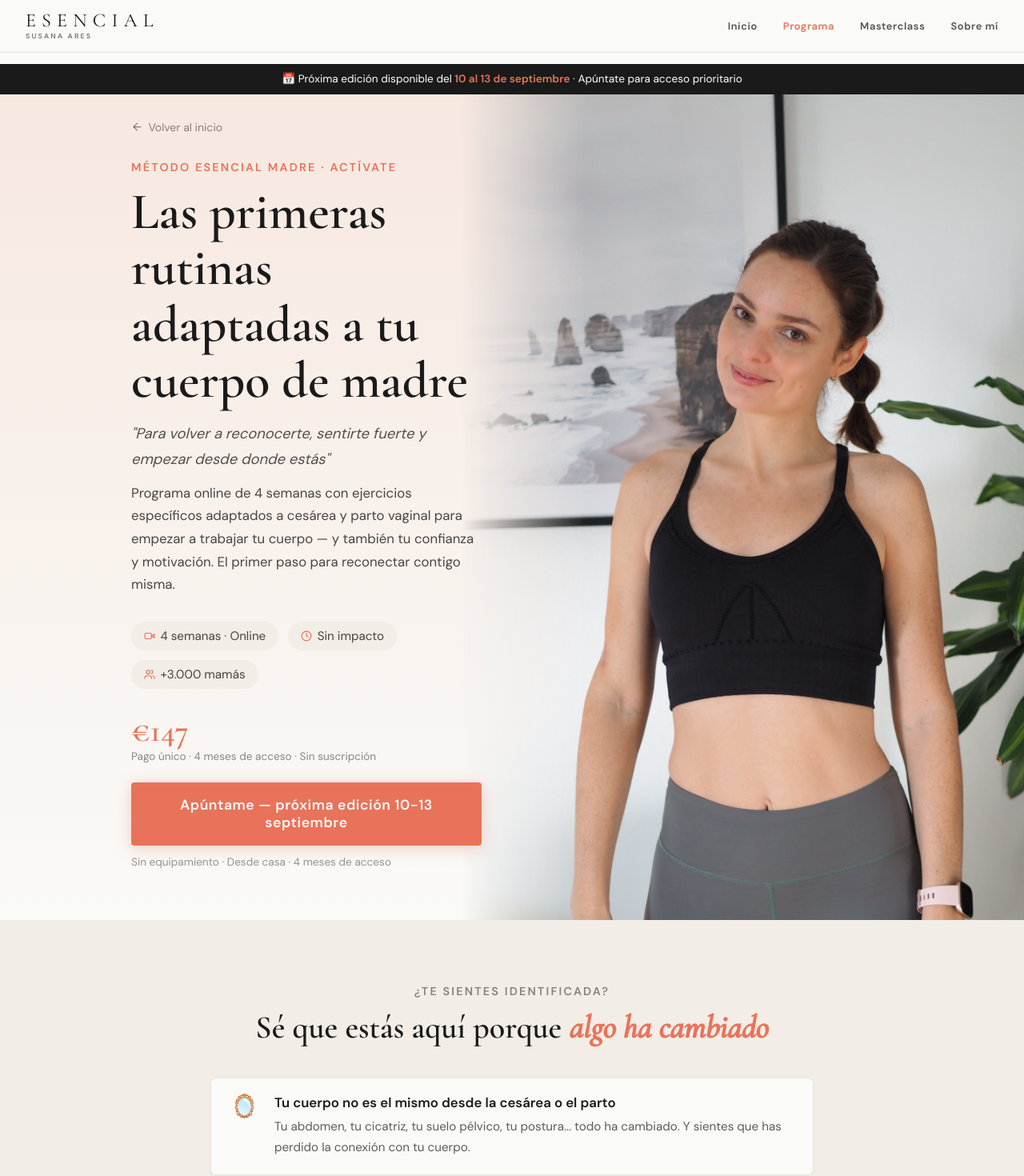
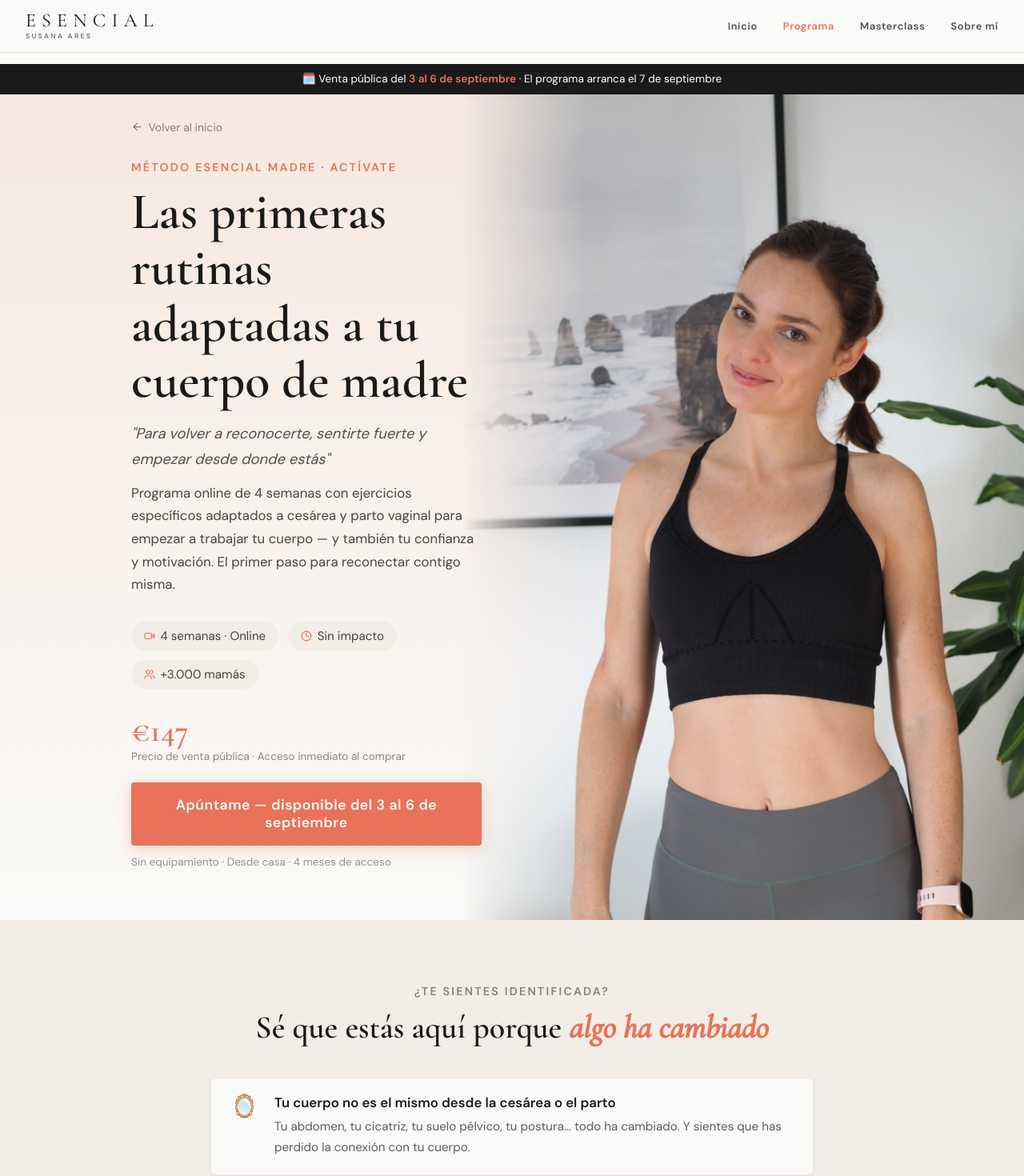
Before and after one commit to susanaaresla-lab/esencial-susana, a React (Create React App) app: page /programa-4-semanas in a window 1280 px wide. Shown: the top 1470 px of the page at 80% size. Built offline with nearby package versions, Linux system fonts and the light colour scheme.

Commit message:
actualizar fechas lanzamiento septiembre

```diff
--- a/src/pages/ActivateMasterclassPage.js
+++ b/src/pages/ActivateMasterclassPage.js
@@ -4,7 +4,8 @@ import { useState, useEffect } from 'react';
 import { Helmet } from 'react-helmet-async';
 
 // ── EDITA ESTA FECHA CUANDO SEA NECESARIO ──────────────────
-// const FECHA_CIERRE = '9 de septiembre a las 21:00h';// ───────────────────────────────────────────────────────────
+const FECHA_CIERRE = '2 de septiembre a las 23:59h';
+// ───────────────────────────────────────────────────────────
 
 const CHECKOUT_URL = 'https://pay.hotmart.com/M106127773H?off=4ngusnje&src=masterclass-junio';
 
@@ -46,8 +47,8 @@ function FaqItem({ q, a }) {
 }
 
 // ── FECHA FIJA DE EXPIRACIÓN DEL DESCUENTO ─────────────────
-// 9 de septiembre a las 21:00h hora España (UTC+2 en verano)
-const EXPIRY_DATE = new Date('2026-09-09T21:00:00+02:00');
+// 2 de septiembre a las 23:59h hora España (UTC+2 en verano)
+const EXPIRY_DATE = new Date('2026-09-02T23:59:00+02:00');
 // ───────────────────────────────────────────────────────────
 
 function Countdown() {
@@ -63,15 +64,9 @@ function Countdown() {
 
   const [timeLeft, setTimeLeft] = useState(calcTimeLeft);
 
-useEffect(() => {
+  useEffect(() => {
     const timer = setInterval(() => {
-      const diff = EXPIRY_DATE - Date.now();
-      if (diff <= 0) { setTimeLeft(null); return; }
-      setTimeLeft({
-        h: Math.floor(diff / 3600000),
-        m: Math.floor((diff % 3600000) / 60000),
-        s: Math.floor((diff % 60000) / 1000)
-      });
+      setTimeLeft(calcTimeLeft());
     }, 1000);
     return () => clearInterval(timer);
   }, []);
@@ -100,7 +95,7 @@ useEffect(() => {
           </div>
         ))}
       </div>
-      <p style={{ fontSize: '0.75rem', color: 'rgba(255,255,255,0.35)', marginTop: '0.75rem' }}>Hasta el 9 de septiembre a las 21:00h</p>
+      <p style={{ fontSize: '0.75rem', color: 'rgba(255,255,255,0.35)', marginTop: '0.75rem' }}>Hasta el 2 de septiembre a las 23:59h</p>
     </div>
   );
 }
@@ -127,7 +122,7 @@ export default function ActivateMasterclassPage() {
             ✦ Acceso prioritario · Solo para asistentes a la masterclass
           </div>
           <p style={{ fontSize: '1rem', color: 'rgba(255,255,255,0.9)', lineHeight: 1.7, margin: 0 }}>
-            Como has asistido a la masterclass, tienes acceso a <strong style={{ color: 'var(--coral)' }}>€97</strong> en lugar de €147 — solo hasta el 9 de septiembre a las 21:00h.
+            Como has asistido a la masterclass, tienes acceso a <strong style={{ color: 'var(--coral)' }}>€97</strong> en lugar de €147 — solo hasta el 2 de septiembre a las 23:59h.
           </p>
         </div>
       </div>
@@ -400,7 +395,7 @@ export default function ActivateMasterclassPage() {
               <ShieldCheck size={20} style={{ color: 'var(--coral)', flexShrink: 0, marginTop: 2 }} />
               <div>
                 <p style={{ fontWeight: 600, fontSize: '0.95rem', color: 'var(--coral)', marginBottom: '0.25rem' }}>Precio especial exclusivo para asistentes a la masterclass</p>
-                <p style={{ fontSize: '0.9rem', color: 'rgba(26,26,26,0.65)', lineHeight: 1.65 }}>Este precio de €97 caduca en 48h. Después el programa vuelve a su precio habitual de €147.</p>
+                <p style={{ fontSize: '0.9rem', color: 'rgba(26,26,26,0.65)', lineHeight: 1.65 }}>Este precio de €97 es exclusivo para asistentes a la masterclass y caduca el 2 de septiembre a las 23:59h. Del 3 al 6 de septiembre el programa estará disponible al precio general de €147.</p>
               </div>
             </div>
 
--- a/src/pages/HomePage.js
+++ b/src/pages/HomePage.js
@@ -124,10 +124,10 @@ export default function HomePage({ onVideoClick }) {
           </div>
           <div className="text-center">
             <button className="btn-coral" onClick={() => navigate('/programa-4-semanas')}>
-              Ver el método completo — €97
+              Ver el método completo — €147
             </button>
             <p className="text-sm text-muted" style={{ marginTop: '0.75rem' }}>
-              <span style={{ textDecoration: 'line-through', marginRight: '0.5rem' }}>€147</span>€97 · Próxima edición 11-14 de junio
+              Disponible del 3 al 6 de septiembre · El programa arranca el 7 de septiembre
             </p>
           </div>
         </div>
@@ -166,7 +166,7 @@ export default function HomePage({ onVideoClick }) {
               </div>
               <p className="text-sm text-muted">¿Te han gustado? El método completo tiene muchas más rutinas adaptadas a tu situación.</p>
               <div style={{ marginTop: '1.25rem' }}>
-                <button className="btn-coral" style={{ fontSize: '0.95rem', padding: '0.9rem 2rem' }} onClick={() => navigate('/lista-espera')}>
+                <button className="btn-coral" style={{ fontSize: '0.95rem', padding: '0.9rem 2rem' }} onClick={() => navigate('/programa-4-semanas')}>
                   Recibe una semana gratis
                 </button>
               </div>
@@ -239,10 +239,10 @@ export default function HomePage({ onVideoClick }) {
         <div className="container-narrow">
           <h2>¿Lista para empezar tu recuperación?</h2>
           <p>Empieza desde donde estás — con cesárea, parto vaginal, o aunque nunca hayas hecho ejercicio antes.</p>
-          <button className="btn-white" onClick={() => navigate('/lista-espera')}>
+          <button className="btn-white" onClick={() => navigate('/programa-4-semanas')}>
             Quiero empezar ahora
           </button>
-          <p style={{ color: 'rgba(255,255,255,0.55)', fontSize: '0.85rem', marginTop: '0.75rem' }}>Próxima edición 11-14 de junio · €97</p>
+          <p style={{ color: 'rgba(255,255,255,0.55)', fontSize: '0.85rem', marginTop: '0.75rem' }}>Venta pública 3-6 septiembre · €147</p>
         </div>
       </div>
     </>
--- a/src/pages/ProgramaPage.js
+++ b/src/pages/ProgramaPage.js
@@ -43,7 +43,7 @@ function FaqItem({ q, a }) {
 export default function ProgramaPage() {
   const navigate = useNavigate();
   const goBack = () => { navigate('/'); window.scrollTo(0, 0); };
-  const goListaEspera = () => { navigate('/lista-espera'); window.scrollTo(0, 0); };
+  const goComprar = () => window.open('https://pay.hotmart.com/M106127773H?off=4ngusnje&bid=1781083829312', '_blank');
 
   return (
     <div style={{ paddingTop: 80 }}>
@@ -65,7 +65,7 @@ export default function ProgramaPage() {
       {/* ── BARRA DE URGENCIA ── */}
       <div style={{ background: 'var(--black)', padding: '0.65rem 1.5rem', textAlign: 'center', position: 'sticky', top: 80, zIndex: 10 }}>
         <p style={{ fontSize: '0.85rem', color: 'white', margin: 0 }}>
-          📅 Próxima edición disponible del <strong style={{ color: 'var(--coral)' }}>10 al 13 de septiembre</strong> · Apúntate para acceso prioritario
+          🗓️ Venta pública del <strong style={{ color: 'var(--coral)' }}>3 al 6 de septiembre</strong> · El programa arranca el 7 de septiembre
         </p>
       </div>
 
@@ -96,10 +96,10 @@ export default function ProgramaPage() {
             </div>
             <div style={{ marginBottom: '1.5rem' }}>
               <span style={{ fontFamily: 'var(--serif)', fontSize: '2.5rem', color: 'var(--coral)', fontWeight: 600, lineHeight: 1 }}>€147</span>
-              <p style={{ fontSize: '0.85rem', color: 'rgba(26,26,26,0.5)', marginTop: '0.25rem' }}>Pago único · 4 meses de acceso · Sin suscripción</p>
+              <p style={{ fontSize: '0.85rem', color: 'rgba(26,26,26,0.5)', marginTop: '0.25rem' }}>Precio de venta pública · Acceso inmediato al comprar</p>
             </div>
-            <button className="btn-coral" style={{ fontSize: '1.1rem', padding: '1.1rem 2.5rem' }} onClick={goListaEspera}>
-              Apúntame — próxima edición 10-13 septiembre
+            <button className="btn-coral" style={{ fontSize: '1.1rem', padding: '1.1rem 2.5rem' }} onClick={goComprar}>
+              Apúntame — disponible del 3 al 6 de septiembre
             </button>
             <p style={{ fontSize: '0.85rem', color: 'rgba(26,26,26,0.45)', marginTop: '0.75rem' }}>
               Sin equipamiento · Desde casa · 4 meses de acceso
@@ -167,7 +167,7 @@ export default function ProgramaPage() {
                   <li key={i} style={{ fontSize: '1rem' }}><Check size={15} />{t}</li>
                 ))}
               </ul>
-              <button className="btn-coral" onClick={goListaEspera}>Apúntame a la próxima edición</button>
+              <button className="btn-coral" onClick={goComprar}>Quiero empezar mi recuperación</button>
             </div>
           </div>
         </div>
@@ -373,10 +373,10 @@ export default function ProgramaPage() {
         <div className="container-narrow">
           <div className="text-center" style={{ marginBottom: '2rem' }}>
             <div style={{ display: 'inline-flex', alignItems: 'center', gap: '0.5rem', background: 'var(--black)', color: 'white', fontWeight: 700, fontSize: '0.75rem', letterSpacing: '0.1em', textTransform: 'uppercase', padding: '0.45rem 1.1rem', borderRadius: 999, marginBottom: '0.75rem' }}>
-              📅 Próxima edición · 10-13 de septiembre
+              📅 Nueva edición · Venta pública 3-6 de septiembre
             </div>
             <div style={label('var(--coral)')}>Apúntate con acceso prioritario</div>
-            <h2 className="t-serif" style={{ fontSize: 'clamp(1.75rem, 4vw, 2.25rem)' }}>Reserva tu plaza para septiembre</h2>
+            <h2 className="t-serif" style={{ fontSize: 'clamp(1.75rem, 4vw, 2.25rem)' }}>Consigue tu plaza — arranca el 7 de septiembre</h2>
           </div>
           <div className="card" style={{ padding: '2.5rem' }}>
             <div style={{ display: 'grid', gridTemplateColumns: '110px 1fr', gap: '1.5rem', alignItems: 'center', background: 'var(--beige)', borderRadius: 4, padding: '1.5rem', marginBottom: '2rem' }}>
@@ -406,17 +406,17 @@ export default function ProgramaPage() {
             <div style={{ display: 'flex', alignItems: 'flex-start', gap: '0.75rem', background: 'rgba(232,115,90,0.06)', border: '1px solid rgba(232,115,90,0.2)', borderRadius: 4, padding: '1rem', marginBottom: '2rem' }}>
               <ShieldCheck size={20} style={{ color: 'var(--coral)', flexShrink: 0, marginTop: 2 }} />
               <div>
-                <p style={{ fontWeight: 600, fontSize: '0.95rem', color: 'var(--coral)', marginBottom: '0.25rem' }}>Próxima edición · 10-13 de septiembre</p>
-                <p style={{ fontSize: '0.9rem', color: 'rgba(26,26,26,0.65)', lineHeight: 1.65 }}>Apúntate a la lista de espera para recibir acceso prioritario y precio especial antes de que abra al público.</p>
+                <p style={{ fontWeight: 600, fontSize: '0.95rem', color: 'var(--coral)', marginBottom: '0.25rem' }}>Nueva edición · Venta pública 3-6 de septiembre</p>
+                <p style={{ fontSize: '0.9rem', color: 'rgba(26,26,26,0.65)', lineHeight: 1.65 }}>Disponible para todo el público del 3 al 6 de septiembre. El programa arranca el 7 de septiembre.</p>
               </div>
             </div>
             <div className="text-center" style={{ borderTop: '1px solid var(--pearl)', paddingTop: '2rem' }}>
               <div style={{ marginBottom: '1.5rem' }}>
                 <div style={{ fontFamily: 'var(--serif)', fontSize: 'clamp(3rem, 8vw, 4rem)', color: 'var(--coral)', fontWeight: 600, lineHeight: 1 }}>€147</div>
-                <p style={{ fontSize: '0.9rem', color: 'rgba(26,26,26,0.45)', marginTop: '0.4rem' }}>Pago único · 4 meses de acceso · Sin suscripción</p>
+                <p style={{ fontSize: '0.9rem', color: 'rgba(26,26,26,0.45)', marginTop: '0.4rem' }}>Precio de venta pública · Acceso inmediato al comprar</p>
               </div>
-              <button className="btn-coral" style={{ fontSize: '1.1rem', padding: '1.2rem 3rem', width: '100%', maxWidth: 420 }} onClick={goListaEspera}>
-                Apúntame — acceso prioritario septiembre
+              <button className="btn-coral" style={{ fontSize: '1.1rem', padding: '1.2rem 3rem', width: '100%', maxWidth: 420 }} onClick={goComprar}>
+                Quiero empezar mi recuperación — €147
               </button>
               <div style={{ display: 'flex', justifyContent: 'center', gap: '1.5rem', marginTop: '1rem', flexWrap: 'wrap' }}>
                 <span style={{ fontSize: '0.8rem', color: 'rgba(26,26,26,0.45)', display: 'flex', alignItems: 'center', gap: '0.3rem' }}>
@@ -458,14 +458,14 @@ export default function ProgramaPage() {
       {/* ── FINAL CTA ── */}
       <div className="cta-band">
         <div className="container-narrow text-center">
-          <h2 style={{ fontSize: 'clamp(1.75rem, 4vw, 2.5rem)' }}>¿Lista para septiembre?</h2>
-          <p style={{ fontSize: '1.15rem', marginBottom: '1rem', opacity: 0.9 }}>Próxima edición disponible del 10 al 13 de septiembre. Apúntate ahora para acceso prioritario.</p>
+          <h2 style={{ fontSize: 'clamp(1.75rem, 4vw, 2.5rem)' }}>¿Lista para empezar el 7 de septiembre?</h2>
+          <p style={{ fontSize: '1.15rem', marginBottom: '1rem', opacity: 0.9 }}>Venta pública del 3 al 6 de septiembre · El programa arranca el 7 de septiembre.</p>
           <div style={{ fontFamily: 'var(--sans)', fontWeight: 700, fontSize: '2rem', color: 'white', marginBottom: '0.5rem' }}>€147</div>
-          <button className="btn-white" style={{ fontSize: '1.05rem', padding: '1.1rem 2.5rem' }} onClick={goListaEspera}>
-            Apúntame — acceso prioritario
+          <button className="btn-white" style={{ fontSize: '1.05rem', padding: '1.1rem 2.5rem' }} onClick={goComprar}>
+            Quiero empezar mi recuperación
           </button>
           <p style={{ color: 'rgba(255,255,255,0.6)', fontSize: '0.85rem', marginTop: '0.75rem' }}>
-            10-13 septiembre · Sin equipamiento · Desde casa
+            3-6 septiembre · Sin equipamiento · Desde casa
           </p>
         </div>
       </div>
```
